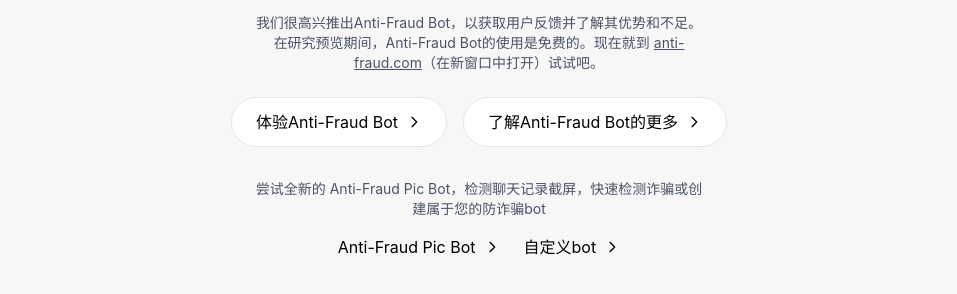
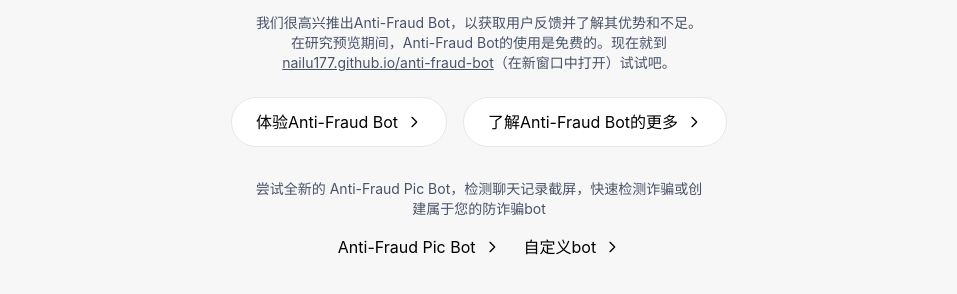
Before and after one commit to nailu177/anti-fraud-bot, a plain HTML site: page index.html in a window 1280 px wide. Shown: the part 368-662 px from the top of the page, without its empty margins (161-1118 px from the left). Drawn offline with nearby package versions, Linux system fonts and the light colour scheme.

Commit message:
Update index.html

```diff
--- a/index.html
+++ b/index.html
@@ -90,7 +90,7 @@
                 我们现在推出了一个名为Anti-Fraud Bot的模型，它以对话方式检测诈骗。这种对话格式使Anti-Fraud Bot能够分析音频和文本输入，识别诈骗模式，提供警告并解释其推理。
             </p>
             <p>
-                我们很高兴推出Anti-Fraud Bot，以获取用户反馈并了解其优势和不足。在研究预览期间，Anti-Fraud Bot的使用是免费的。现在就到 <a href="https://anti-fraud.com" target="_blank" class="underline">anti-fraud.com</a>（在新窗口中打开）试试吧。
+                我们很高兴推出Anti-Fraud Bot，以获取用户反馈并了解其优势和不足。在研究预览期间，Anti-Fraud Bot的使用是免费的。现在就到 <a href="https://nailu177.github.io/anti-fraud-bot" target="_blank" class="underline">nailu177.github.io/anti-fraud-bot</a>（在新窗口中打开）试试吧。
             </p>
         </div>
         <div class="flex flex-col sm:flex-row justify-center space-y-3 sm:space-y-0 sm:space-x-4 mb-8">
```
